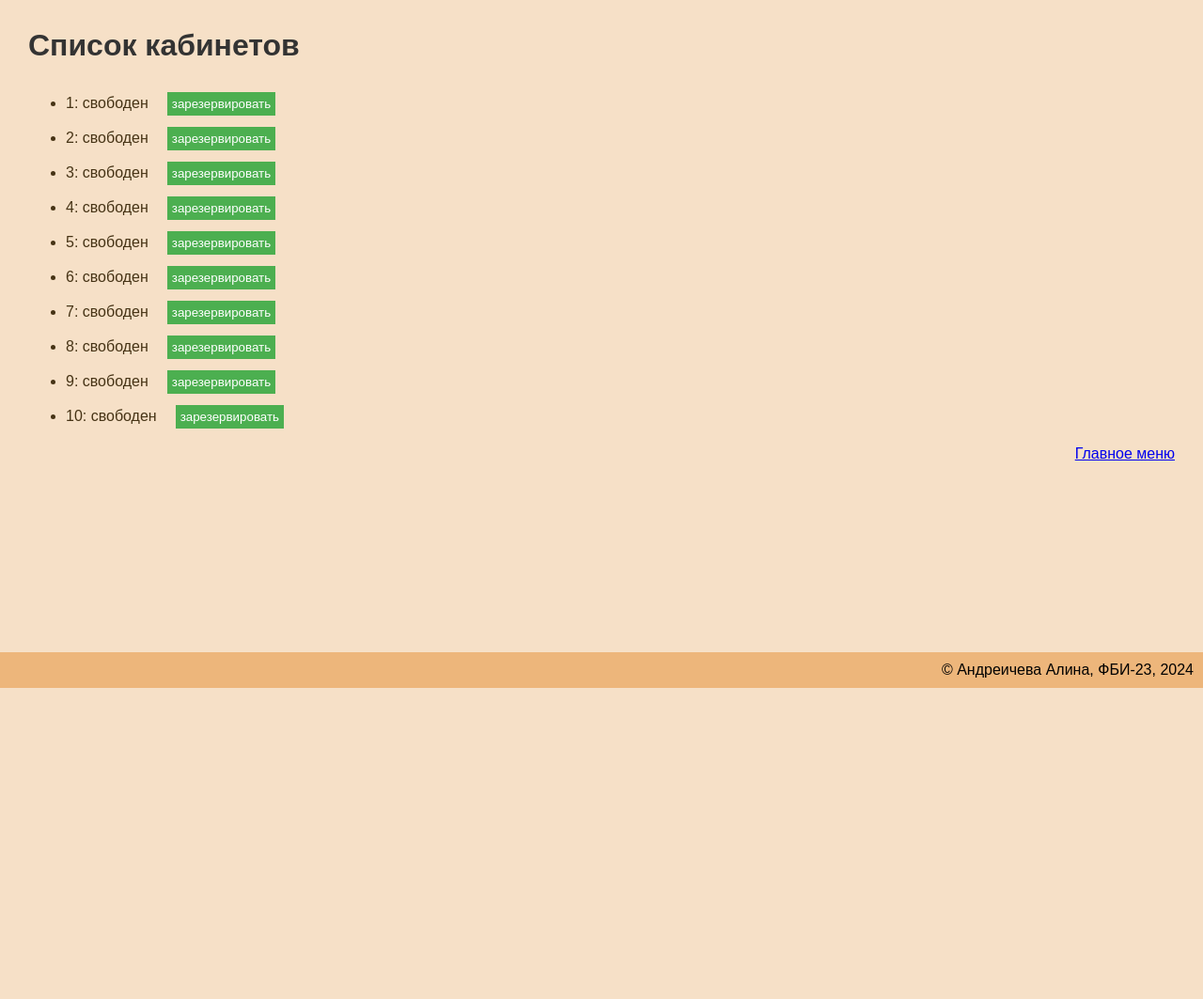
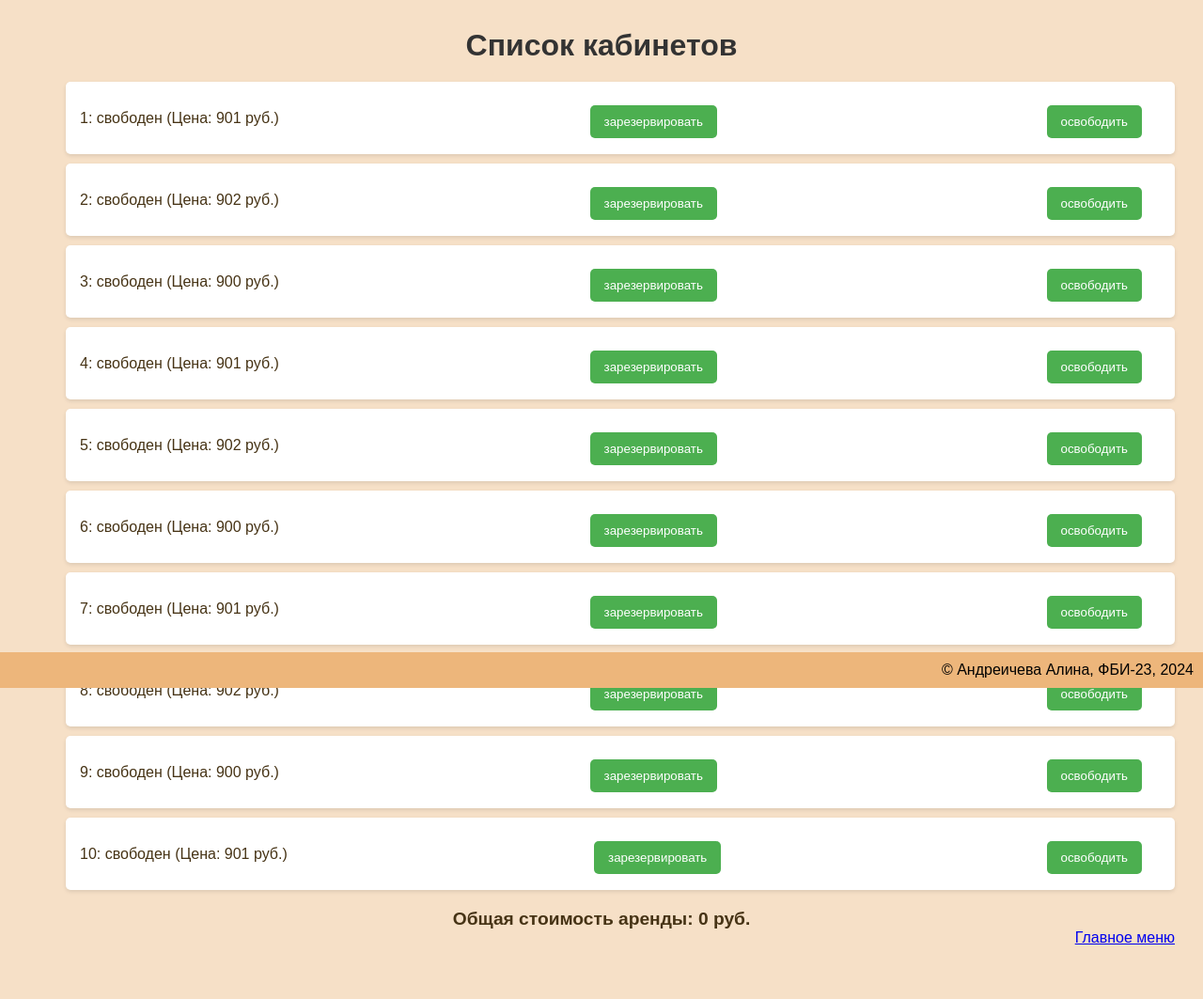
Before and after one commit to kisses-noo/webprogramming-labs-2, a Flask app: page /lab6 in a window 1280 px wide. Shown: the part 68-1131 px from the top of the page at 94% size. Before the commit the page ends 800 px from the top, so only its background shows below. Run offline with Flask 3, Linux system fonts and the light colour scheme.

Commit message:
Снятие аренды

```diff
--- a/lab6.py
+++ b/lab6.py
@@ -1,26 +1,27 @@
-from flask import Blueprint, render_template, request, redirect, session, current_app
+from flask import Blueprint, render_template, request, redirect, session
 
 lab6 = Blueprint('lab6', __name__)
 
+# Создаем список офисов с ценой аренды
 offices = []
 for i in range(1, 11):
-    offices.append({"number": i, "tenant": ""})
+    offices.append({"number": i, "tenant": "", "price": 900 + (i % 3)})
 
 @lab6.route('/lab6')
 def main():
     return render_template('lab6/lab6.html')
 
-@lab6.route('/lab6/json-rpc-api/', methods = ['POST'])
+@lab6.route('/lab6/json-rpc-api/', methods=['POST'])
 def api():
     data = request.json
     id = data['id']
+
     if data['method'] == 'info':
         return {
             'jsonrpc': '2.0',
             'result': offices,
             'id': id
         }
-
 
     login = session.get('login')
     if not login:
@@ -30,7 +31,7 @@ def api():
                 'code': 1,
                 'message': 'Unauthorized'
             },
-                'id': id
+            'id': id
         }
 
     if data['method'] == 'booking':
@@ -54,11 +55,42 @@ def api():
                     'id': id
                 }
 
+    if data['method'] == 'cancellation':
+        office_number = data['params']
+        for office in offices:
+            if office['number'] == office_number:
+                if office['tenant'] == '':
+                    return {
+                        'jsonrpc': '2.0',
+                        'error': {
+                            'code': 3,
+                            'message': 'Office is not booked'
+                        },
+                        'id': id
+                    }
+
+                if office['tenant'] != login:
+                    return {
+                        'jsonrpc': '2.0',
+                        'error': {
+                            'code': 4,
+                            'message': 'You cannot cancel someone else\'s booking'
+                        },
+                        'id': id
+                    }
+
+                office['tenant'] = ''  # Освобождаем офис
+                return {
+                    'jsonrpc': '2.0',
+                    'result': 'Cancellation successful',
+                    'id': id
+                }
+
     return {
         'jsonrpc': '2.0',
         'error': {
             'code': -32601,
             'message': 'Method not found'
         },
-            'id': id
+        'id': id
     }
--- a/templates/lab6/lab6.html
+++ b/templates/lab6/lab6.html
@@ -1,7 +1,39 @@
 {% extends "base.html" %}
 
 {% block laba %}Лабораторная работа 6{% endblock %}
+{% block style %}
 
+    h1 {
+        text-align: center;
+        margin-bottom: 20px;
+    }
+
+
+    #office-list li {
+        background: #fff;
+        margin: 10px 0;
+        padding: 15px;
+        border-radius: 5px;
+        box-shadow: 0 2px 4px rgba(0,0,0,0.1);
+        display: flex;
+        justify-content: space-between;
+        align-items: center;
+    }
+
+    #office-list li button {
+        padding: 10px 15px;
+        border-radius: 5px;
+    }
+
+
+    #total-rent {
+        text-align: center;
+        margin-top: 20px;
+        font-size: 1.2em;
+        font-weight: bold;
+}
+
+{% endblock %}
 {% block script %}
 <script>
 function getOfficeList() {
@@ -22,57 +54,108 @@ function getOfficeList() {
     .then(function(data) {
         const office_list = data.result;
         const ul = document.getElementById('office-list');
+        ul.innerHTML = '';  // Очистим список перед добавлением новых элементов
+
         for(let i = 0; i < office_list.length; i++) {
             const office = office_list[i];
             const li = document.createElement('li');
-            li.innerText = `${office.number}: ${office.tenant || 'свободен'}`;
+            li.innerText = `${office.number}: ${office.tenant || 'свободен'} (Цена: ${office.price} руб.)`;
 
             const bookingButton = document.createElement('button');
             bookingButton.innerText = 'зарезервировать';
-            bookingButton.onclick = function() {booking(office.number)};
+            bookingButton.onclick = function() { booking(office.number) };
             li.appendChild(bookingButton);
+
+            const cancellationButton = document.createElement('button');
+            cancellationButton.innerText = 'освободить';
+            cancellationButton.onclick = function() { cancelBooking(office.number) };
+            li.appendChild(cancellationButton);
 
             ul.appendChild(li);
         }
-    });
 
+                // Подсчет общей стоимости аренды
+        let totalRent = 0;
+        for (let office of office_list) {
+            if (office.tenant) { // Если офис арендован
+                totalRent += office.price;
+            }
+        }
+        const totalRentElement = document.getElementById('total-rent'); // Добавьте элемент с этим ID в HTML
+        totalRentElement.innerText = `Общая стоимость аренды: ${totalRent} руб.`;
+            });
 }
 
 function booking(officeNumber) {
     const url = '/lab6/json-rpc-api/';
-    const json ={
+    const json = {
         'jsonrpc': '2.0',
         'method': 'booking',
         'params': officeNumber,
-        'id': Math. round(Math. random()*1000)
+        'id': Math.round(Math.random() * 1000)
     };
     fetch(url, {
         method: 'POST',
         headers: {'Content-Type': 'application/json'},
-        body: JSON. stringify(json)
+        body: JSON.stringify(json)
     })
     .then(function(response) {
         return response.json()
     })
     .then(function(data) {
-        if(data.error) {
+        if (data.error) {
             switch(data.error.code) {
                 case 1:
                     alert('Вы не авторизованы, пожалуйста, авторизуйтесь');
                     break;
                 case 2:
-                    alert('Офис уже aрендуется');
+                    alert('Офис уже арендован');
                     break;
                 case -32601:
                     alert('Странная ошибка');
                     break;
             }
-        }
-        else {
-            document.getElementById('office-list').innerHTML = '';
+        } else {
             getOfficeList();
         }
+    });
+}
 
+function cancelBooking(officeNumber) {
+    const url = '/lab6/json-rpc-api/';
+    const json = {
+        'jsonrpc': '2.0',
+        'method': 'cancellation',
+        'params': officeNumber,
+        'id': Math.round(Math.random() * 1000)
+    };
+    fetch(url, {
+        method: 'POST',
+        headers: {'Content-Type': 'application/json'},
+        body: JSON.stringify(json)
+    })
+    .then(function(response) {
+        return response.json()
+    })
+    .then(function(data) {
+        if (data.error) {
+            switch(data.error.code) {
+                case 1:
+                    alert('Вы не авторизованы, пожалуйста, авторизуйтесь');
+                    break;
+                case 3:
+                    alert('Офис не арендован');
+                    break;
+                case 4:
+                    alert('Вы не можете снять чужую аренду');
+                    break;
+                case -32601:
+                    alert('Странная ошибка');
+                    break;
+            }
+        } else {
+            getOfficeList();
+        }
     });
 }
 
@@ -85,4 +168,5 @@ document.addEventListener('DOMContentLoaded', function() {
 {% block main %}
     <h1>Список кабинетов</h1>
     <ul id="office-list"></ul>
+    <div id="total-rent">Общая стоимость аренды: 0 руб.</div>  <!-- Элемент для отображения общей стоимости -->
 {% endblock %}
```
